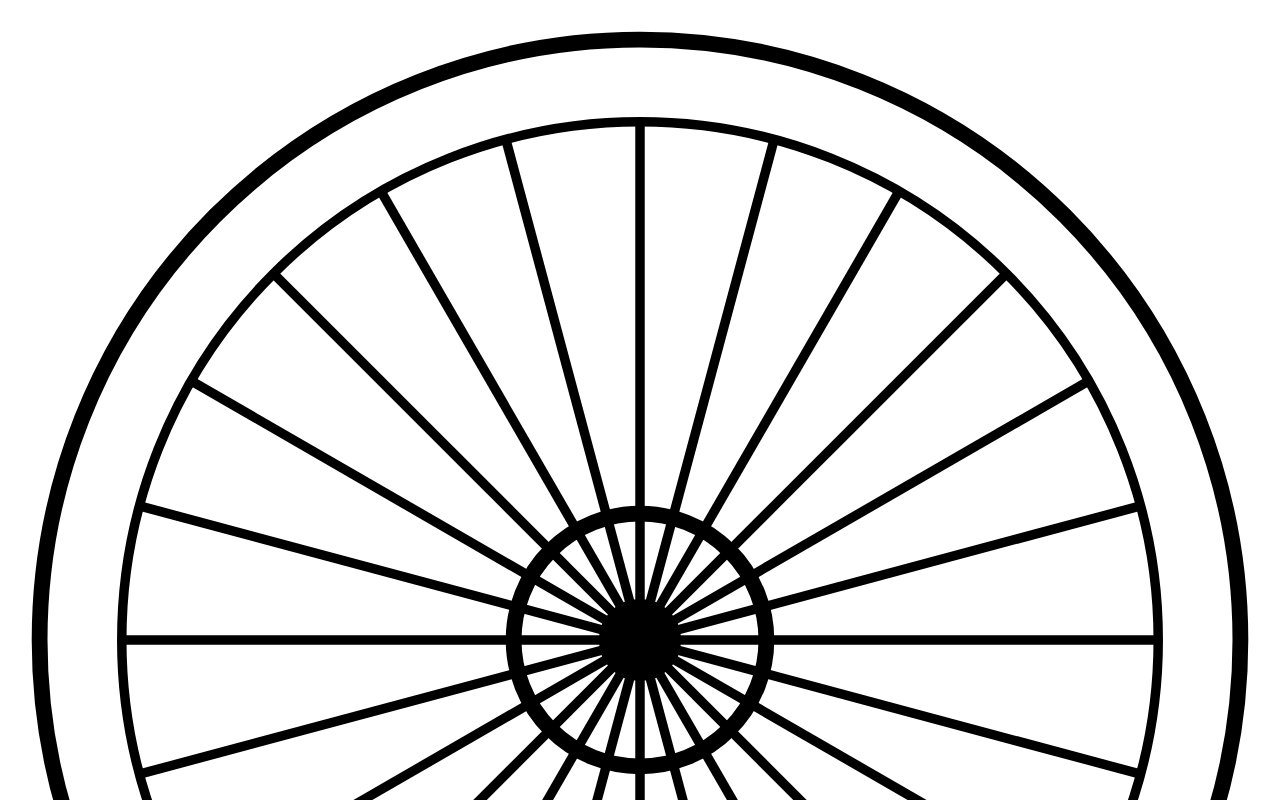
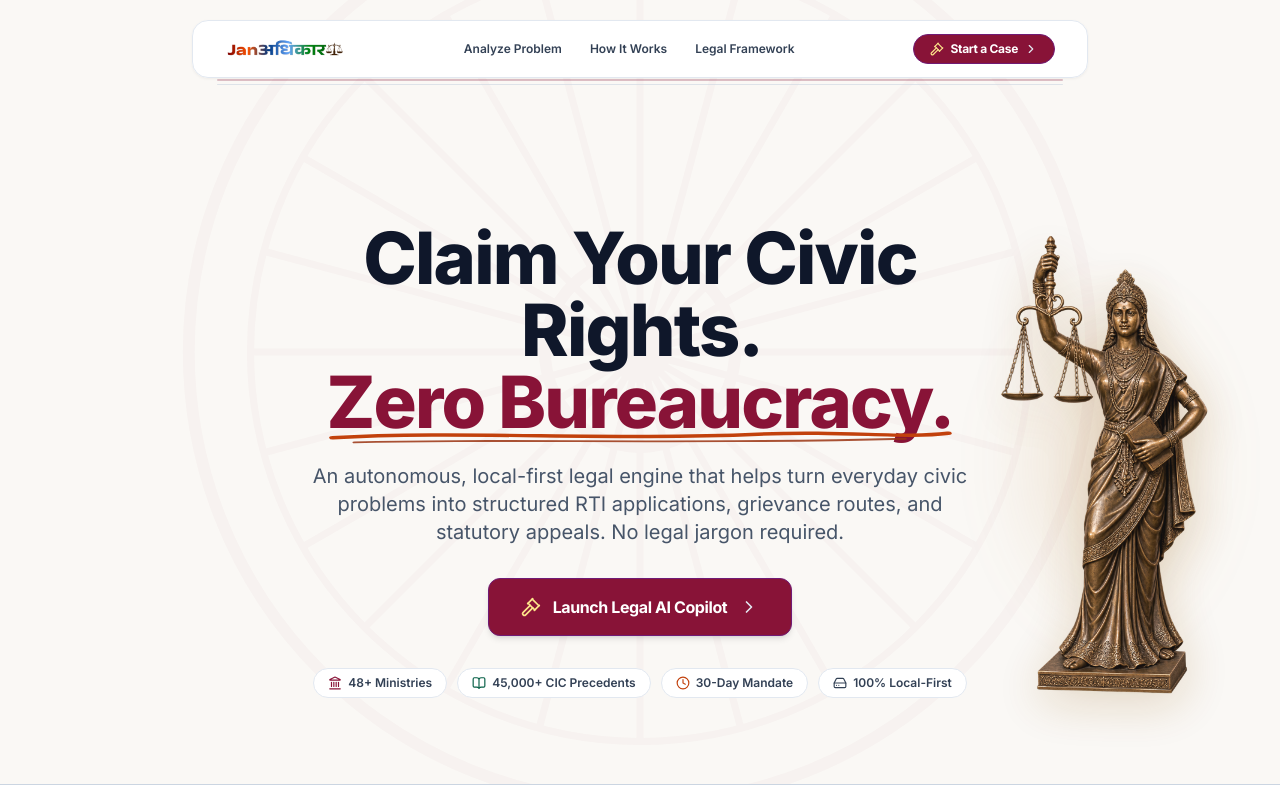
Before and after one commit to Manipal-Map/JanAdhikar-v2, a Next.js app: page / in a window 1280 px wide. Shown: the top 800 px of the page. Built offline with nearby package versions, Linux system fonts and the light colour scheme.

Commit message:
Update layout.tsx

```diff
--- a/app/layout.tsx
+++ b/app/layout.tsx
@@ -1,23 +1,29 @@
-import React, { Suspense } from "react";
+import type { Metadata } from "next";
+import "./globals.css";
 
-export const dynamic = "force-dynamic";
+export const metadata: Metadata = {
+  title: "JanAdhikar — Institutional Legal Engine for Civic Rights",
+  description: "An autonomous, local-first legal engine that translates everyday civic problems into legally binding RTI applications and Grievance appeals.",
+};
 
-export default function DashboardLayout({
+export default function RootLayout({
   children,
 }: {
   children: React.ReactNode;
 }) {
   return (
-    <Suspense
-      fallback={
-        <div className="min-h-screen flex items-center justify-center bg-[#FAF8F5]">
-          <div className="text-sm font-mono text-slate-500 animate-pulse">
-            Loading Workspace...
-          </div>
-        </div>
-      }
-    >
-      {children}
-    </Suspense>
+    <html lang="en" className="h-full antialiased scroll-smooth">
+      <head>
+        <link rel="preconnect" href="https://fonts.googleapis.com" />
+        <link rel="preconnect" href="https://fonts.gstatic.com" crossOrigin="anonymous" />
+        <link
+          href="https://fonts.googleapis.com/css2?family=Inter:wght@300;400;500;600;700;800;900&display=swap"
+          rel="stylesheet"
+        />
+      </head>
+      <body className="min-h-full flex flex-col font-sans bg-[#FAF8F5] text-slate-900 selection:bg-slate-900 selection:text-slate-100">
+        {children}
+      </body>
+    </html>
   );
 }
```
